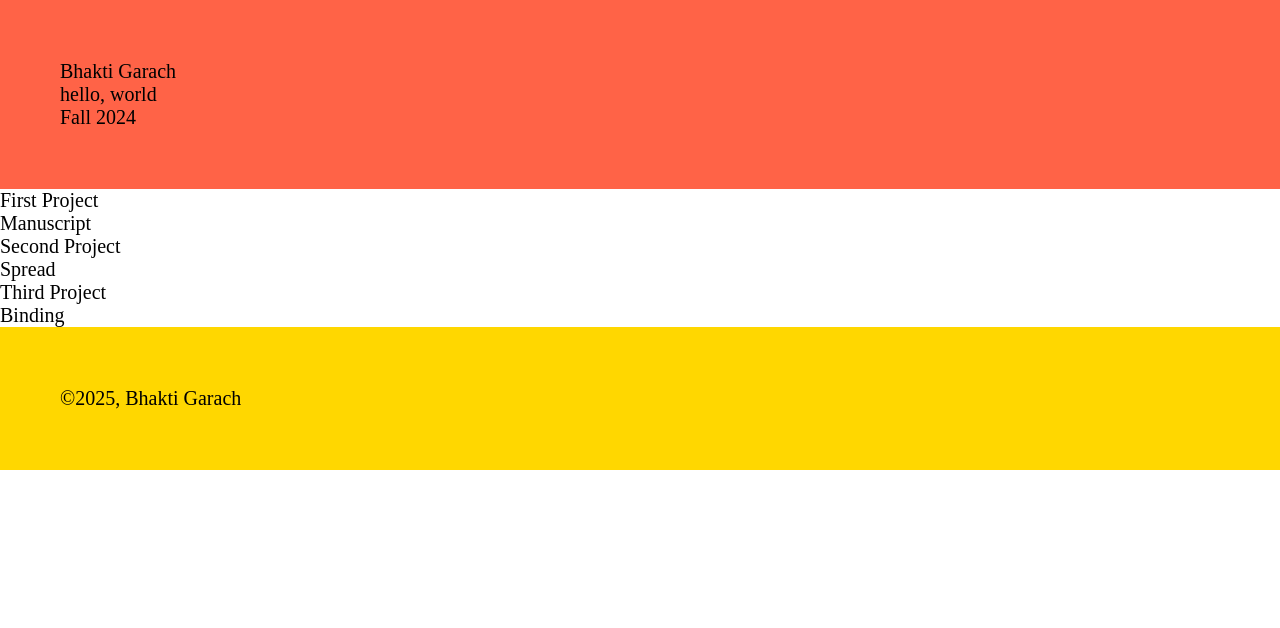
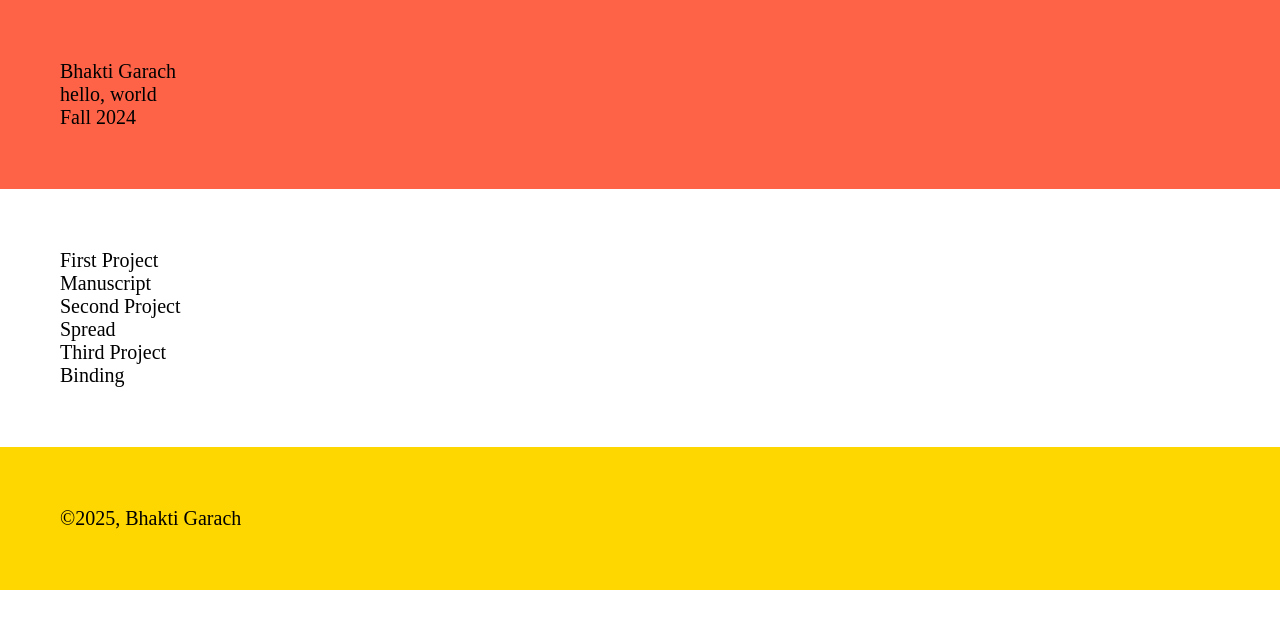
Before and after one commit to Bhakti-Garach/bhakti-garach.github.io, a plain HTML site: page index.html in a window 1280 px wide. Drawn offline with Linux system fonts and the light colour scheme.

Commit message:
Update index.html

```diff
--- a/index.html
+++ b/index.html
@@ -12,7 +12,7 @@
             <p>hello, world</p>
             <h2> Fall 2024</h2>
         </header>
-        <section>
+        <section class="gutters">
             <ul>
                 <li>
                     <a href="https://bhakti-garach.github.io/manuscript/">
```
